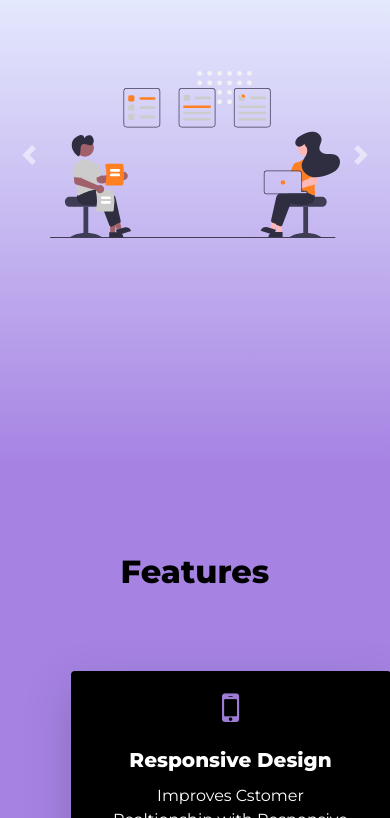
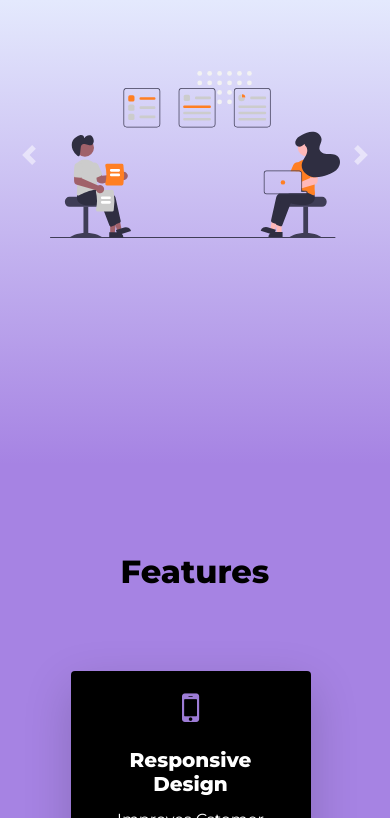
Before and after one commit to rohit170720/v3, a plain HTML site: page index.html in a window 390 px wide. Shown: the part 282-1100 px from the top of the page. Drawn offline with nearby package versions, Linux system fonts and the light colour scheme.

Commit message:
Update style.css

```diff
--- a/css/style.css
+++ b/css/style.css
@@ -148,18 +148,17 @@ body
 }
 
 
-@media only screen and (max-width: 560px)
+/* @media only screen and (max-width: 560px)
 {
 	.features-div
 	{
-  /*	padding: 8%;*/
-    margin: 8%;
+ 	padding: 8%;
+margin: 8%;
     width: 20rem;
     height:16rem;
 
 	}
-}
-
+} */
 
 .container-fluid
 {
```
